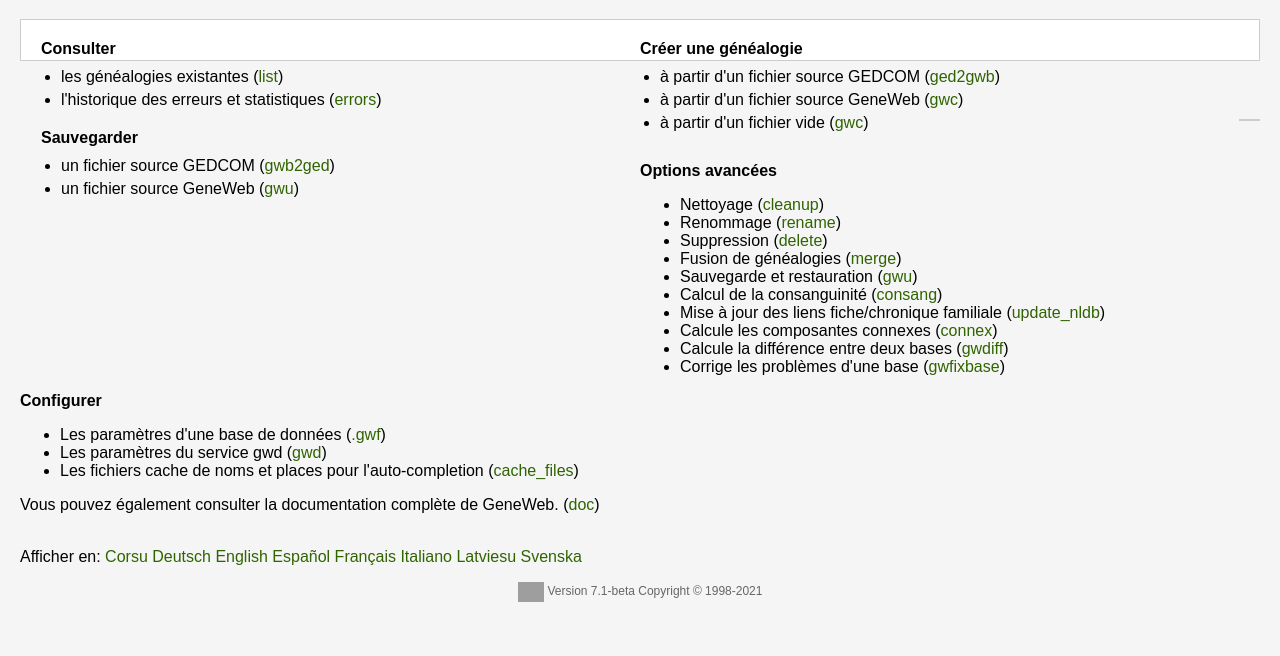
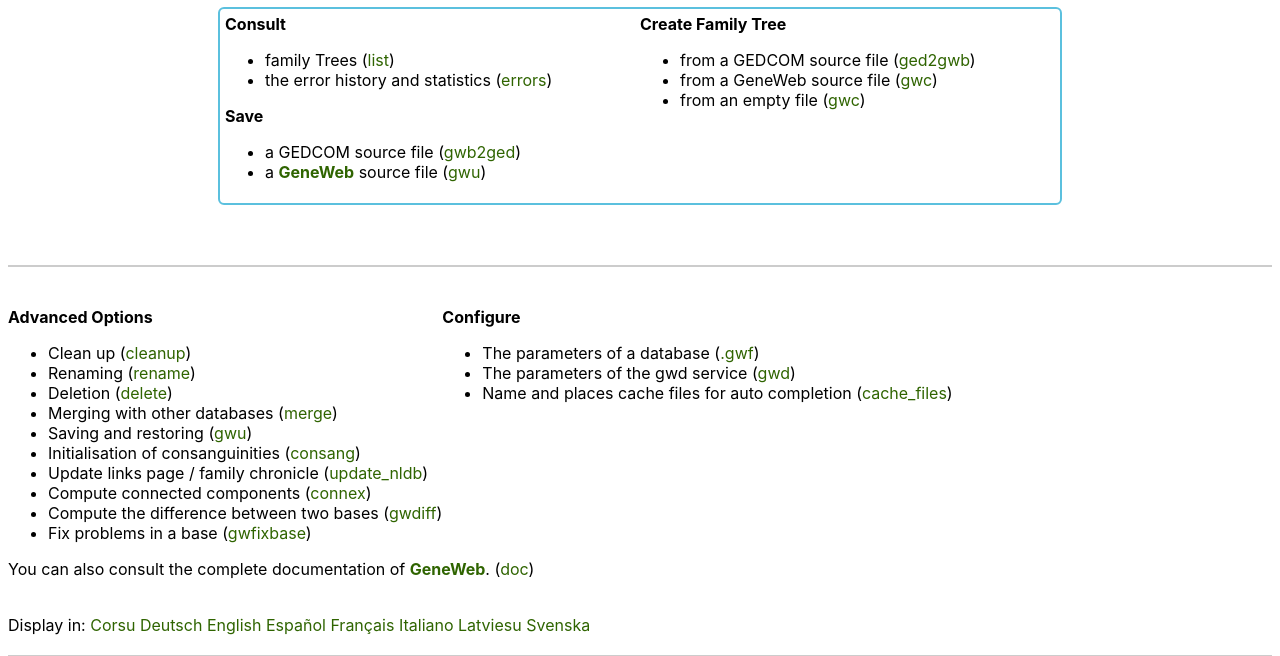
Before and after one commit to TheBot78/Legacy-Project, a Flask app: page /welcome in a window 1280 px wide. Shown: the part 116-772 px from the top of the page. Before the commit the page ends 718 px from the top, so only its background shows below. Run offline with Flask 3, Linux system fonts and the light colour scheme; grey boxes are pictures that could not be loaded.

Commit message:
fix: fixed the html page of Management and creation 'welcome.htlm'

```diff
--- a/front/templates/welcome.html
+++ b/front/templates/welcome.html
@@ -2,41 +2,40 @@
 <html lang="{{ lang }}">
 <head>
   <!-- Copyright (c) 1998-2006 INRIA - GeneWeb -->
-  <!-- $Id: welcome.htm,v 7.00 2018-04-19 05:35:06 ddr Exp $ -->
   <meta charset="utf-8">
   <meta name="robots" content="none">
   <link rel="shortcut icon" href="{{ url_for('static', filename='images/favicon_gwsetup.png') }}">
 
   <title>GeneWeb - Gwsetup</title>
   <style>
-    body {
-      font-family: Arial, sans-serif;
-      margin: 20px;
-      background-color: #f5f5f5;
+    * {
+      font-family:-apple-system, BlinkMacSystemFont, Segoe UI, Roboto, Helvetica Neue, Arial, sans-serif, Apple Color Emoji, Segoe UI Emoji, Segoe UI Symbol;
     }
-    .welcome {
-      background-color: white;
-      padding: 20px;
-      border: 1px solid #ccc;
-      margin: 20px 0;
+
+    pre, a.j {
+      font-family: monospace;
     }
-    .welcome div {
-      margin-bottom: 20px;
+
+    div.welcome {
+      width: 830px;
+      border: 2px solid #5bc0de;
+      border-radius: 6px;
+      text-align: left;
+      overflow: auto;
+      margin: 20px auto;
+      padding: 5px;
+      background-color: #fff;
     }
-    .welcome ul {
-      margin: 10px 0;
-      padding-left: 20px;
-    }
-    .welcome li {
-      margin: 5px 0;
-    }
+
     a {
       color: #2f6400;
       text-decoration: none;
     }
+
     a:hover {
       text-decoration: underline;
     }
+
     hr {
       border: 1px solid #ccc;
       margin: 20px 0;
@@ -45,84 +44,95 @@
 </head>
 
 <body>
-
   <div style="background:url('{{ url_for('static', filename='images/gwlogo.png') }}') no-repeat left top;
       text-align:center; height:95px; line-height:95px; color:#2f6400;">
-<h1 style="margin:0;">Gestion et création</h1>
+    <h1 style="margin:0;">Management and creation</h1>
   </div>
+
   <p>
   <div class="welcome">
     <div style="float:left; width:50%">
       <div>
-      <span style="font-weight:bold">Consulter</span>
+        <span style="font-weight:bold">Consult</span>
         <ul>
-        <li>les généalogies existantes (<a href="#">list</a>)
-        <li>l'historique des erreurs et statistiques (<a href="#">errors</a>)
+          <li>family Trees (<a href="gwsetup?lang={{ lang }};v=list.htm">list</a>)</li>
+          <li>the error history and statistics (<a href="gwsetup?lang={{ lang }};v=traces.htm">errors</a>)</li>
         </ul>
       </div>
       <div>
-      <span style="font-weight:bold">Sauvegarder</span>
+        <span style="font-weight:bold">Save</span>
         <ul>
-        <li>un fichier source GEDCOM (<a href="#">gwb2ged</a>)
-        <li>un fichier source GeneWeb (<a href="#">gwu</a>)
+          <li>a GEDCOM source file (<a href="gwsetup?lang={{ lang }};v=gwb2ged.htm">gwb2ged</a>)</li>
+          <li>a <b><font color=#2f6400>GeneWeb</font></b> source file (<a href="gwsetup?lang={{ lang }};v=gwu.htm">gwu</a>)</li>
         </ul>
       </div>
     </div>
+
     <div style="float:left; width:50%;">
-    <span style="font-weight:bold;">Créer une généalogie</span>
+      <span style="font-weight:bold;">Create Family Tree</span>
       <ul>
-      <li>à partir d'un fichier source GEDCOM (<a href="#">ged2gwb</a>)
-      <li>à partir d'un fichier source GeneWeb (<a href="#">gwc</a>)
-      <li>à partir d'un fichier vide (<a href="#">gwc</a>)
+        <li>from a GEDCOM source file (<a href="gwsetup?lang={{ lang }};v=ged2gwb.htm">ged2gwb</a>)</li>
+        <li>from a GeneWeb source file (<a href="gwsetup?lang={{ lang }};v=gwc.htm">gwc</a>)</li>
+        <li>from an empty file (<a href="gwsetup?lang={{ lang }};v=simple.htm">gwc</a>)</li>
       </ul>
     </div>
   </div>
+
   <br><hr><br>
+
   <div>
     <div style="float:left;">
-    <span><b>Options avancées</b></span>
+      <span><b>Advanced Options</b></span>
       <ul>
-      <li>Nettoyage (<a href="#">cleanup</a>)
-      <li>Renommage (<a href="#">rename</a>)
-      <li>Suppression (<a href="#">delete</a>)
-      <li>Fusion de généalogies (<a href="#">merge</a>)
-      <li>Sauvegarde et restauration (<a href="#">gwu</a>)
-      <li>Calcul de la consanguinité (<a href="#">consang</a>)
-      <li>Mise à jour des liens fiche/chronique familiale (<a href="#">update_nldb</a>)
-      <li>Calcule les composantes connexes (<a href="#">connex</a>)
-      <li>Calcule la différence entre deux bases (<a href="#">gwdiff</a>)
-      <li>Corrige les problèmes d'une base (<a href="#">gwfixbase</a>)
+        <li>Clean up (<a href="gwsetup?lang={{ lang }};v=cleanup.htm">cleanup</a>)</li>
+        <li>Renaming (<a href="gwsetup?lang={{ lang }};v=rename.htm">rename</a>)</li>
+        <li>Deletion (<a href="gwsetup?lang={{ lang }};v=delete.htm">delete</a>)</li>
+        <li>Merging with other databases (<a href="gwsetup?lang={{ lang }};v=merge.htm">merge</a>)</li>
+        <li>Saving and restoring (<a href="gwsetup?lang={{ lang }};v=save.htm">gwu</a>)</li>
+        <li>Initialisation of consanguinities (<a href="gwsetup?lang={{ lang }};v=consang.htm">consang</a>)</li>
+        <li>Update links page / family chronicle (<a href="gwsetup?lang={{ lang }};v=update_nldb.htm">update_nldb</a>)</li>
+        <li>Compute connected components (<a href="gwsetup?lang={{ lang }};v=connex.htm">connex</a>)</li>
+        <li>Compute the difference between two bases (<a href="gwsetup?lang={{ lang }};v=gwdiff.htm">gwdiff</a>)</li>
+        <li>Fix problems in a base (<a href="gwsetup?lang={{ lang }};v=gwfix.htm">gwfixbase</a>)</li>
       </ul>
     </div>
+
     <div style="float:left;">
-    <span><b>Configurer</b></span>
+      <span><b>Configure</b></span>
       <ul>
-      <li>Les paramètres d'une base de données (<a href="#">.gwf</a>)
-      <li>Les paramètres du service gwd (<a href="#">gwd</a>)
-      <li>Les fichiers cache de noms et places pour l'auto-completion (<a href="#">cache_files</a>)
+        <li>The parameters of a database (<a href="gwsetup?lang={{ lang }};v=gwf.htm">.gwf</a>)</li>
+        <li>The parameters of the gwd service (<a href="gwd?lang={{ lang }};v=gwd.htm">gwd</a>)</li>
+        <li>Name and places cache files for auto completion (<a href="gwsetup?lang={{ lang }};v=cache_files.htm">cache_files</a>)</li>
       </ul>
     </div>
   </div>
-<p style="clear:both">
+
+  <p style="clear:both"></p>
   <p>
-Vous pouvez également consulter la documentation complète de GeneWeb. (<a href="#">doc</a>)
+  You can also consult the complete documentation of <b><font color=#2f6400>GeneWeb</font></b>. (<a href="http://geneweb.tuxfamily.org/wiki/manual" target="_blank">doc</a>)
   <br><br>
+
   <div style="float: left; align: center;">
-  <span>Afficher en:</span>
-  <a href="/welcome?lang=co">Corsu</a>
-  <a href="/welcome?lang=de">Deutsch</a>
-  <a href="/welcome?lang=en">English</a>
-  <a href="/welcome?lang=es">Español</a>
-  <a href="/welcome?lang=fr">Français</a>
-  <a href="/welcome?lang=it">Italiano</a>
-  <a href="/welcome?lang=lv">Latviesu</a>
-  <a href="/welcome?lang=sv">Svenska</a>
+    <span>Display in:</span>
+    <a href="co">Corsu</a>
+    <a href="de">Deutsch</a>
+    <a href="en">English</a>
+    <a href="es">Español</a>
+    <a href="fr">Français</a>
+    <a href="it">Italiano</a>
+    <a href="lv">Latviesu</a>
+    <a href="sv">Svenska</a>
   </div>
 
-<div style="clear: both; margin-top: 50px; text-align: center; font-size: 12px; color: #666;">
-  <img src="{{ url_for('static', filename='images/gwlogo.png') }}" alt="GeneWeb" style="height: 20px; vertical-align: middle;">
-  Version 7.1-beta Copyright © 1998-2021
+  <br><div id="footer"><hr>
+    <div>
+      <em>
+        <a href="https://github.com/geneweb/geneweb/">
+          <img src="{{ url_for('static', filename='images/logo_bas.png') }}" style="border:0">
+        </a>
+        Version 7.1-beta Copyright &copy; 1998-2021
+      </em>
     </div>
-
+  </div>
 </body>
 </html>
```
Lines whose indentation alone changed are shown as unchanged.
